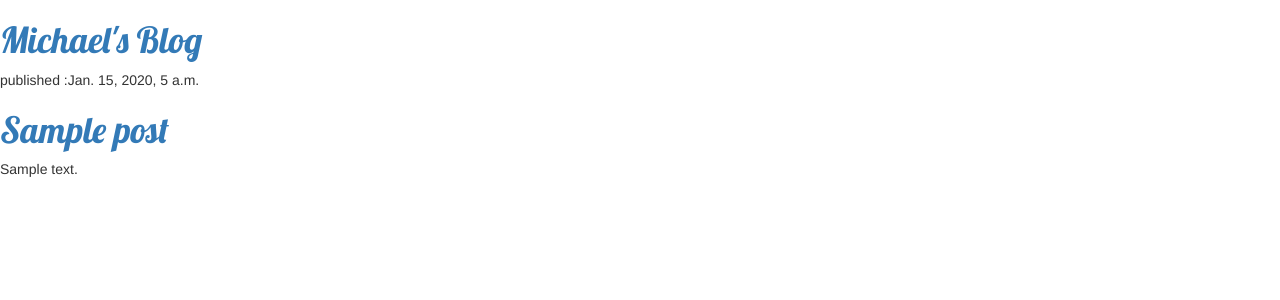
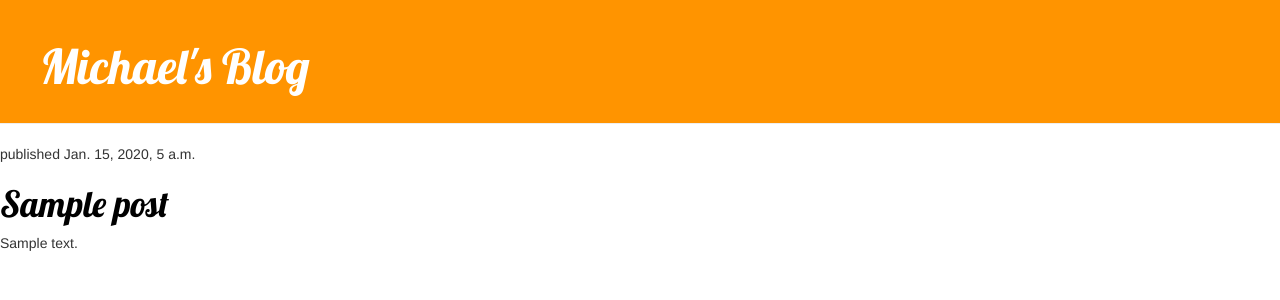
Before and after one commit to michaelrizzo2/Django-Python2, a Django app: template myblog/templates/myblog/post_list.html in a window 1280 px wide. Shown: the top 300 px of the page. Run offline with Django 3.2, Linux system fonts and the light colour scheme; the template is opened without the code that fills it: values that come from a table or form of the project are taken from there, others are empty; tables that the repository leaves empty hold one stand-in row (values such as "Sample post"); some libraries are stand-ins or nearby versions.

Commit message:
added post and page header classes to post_list.html file

```diff
--- a/myblog/templates/myblog/post_list.html
+++ b/myblog/templates/myblog/post_list.html
@@ -8,13 +8,13 @@
 	    <link	href="http://fonts.googleapis.com/css?family=Lobster&subset=latin,latin-ext"	rel="stylesheet"	type="text/css">
 
 	</head>
-	<div>
+	<div class="page-header">
 		<h1><a href="/">Michael's Blog</a></h1>
 	</div>
 	<body>
 		{% for post in posts%}
-		<div>
-			<p>published :{{post.published_date}}</p>
+		<div class="post">
+			<p>published {{post.published_date}}</p>
 			<h1><a href="">{{post.title}}</a></h1>
 			<p>{{post.text|linebreaks }}</p>
 		</div>
```
